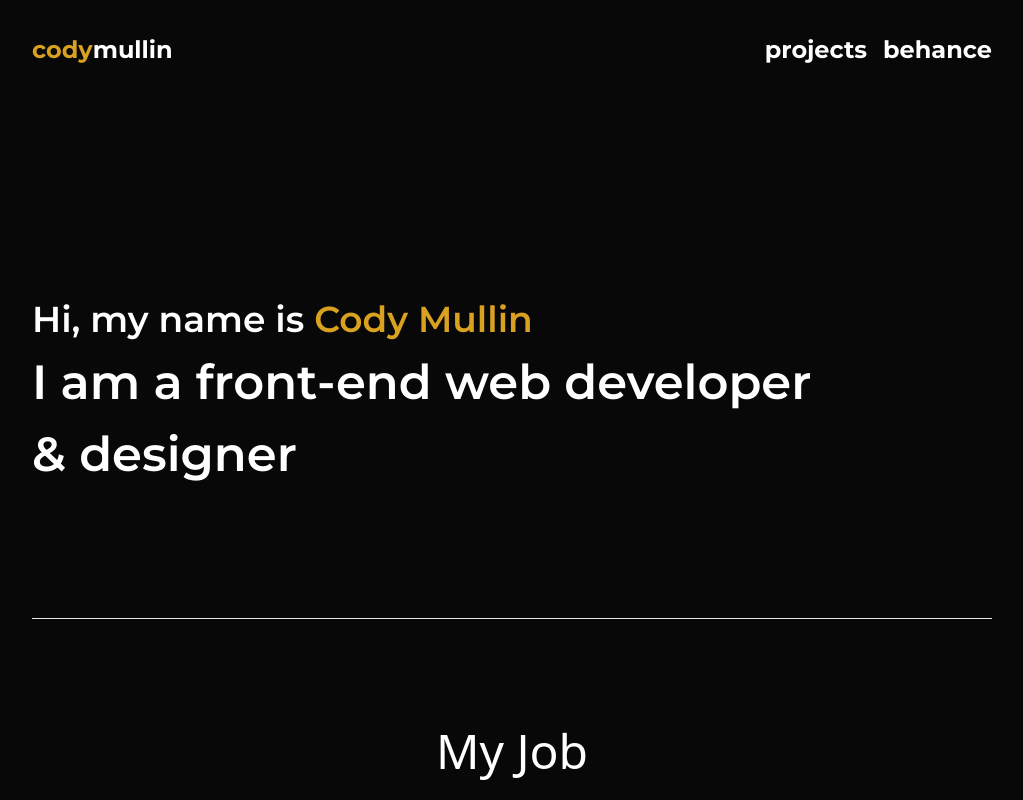
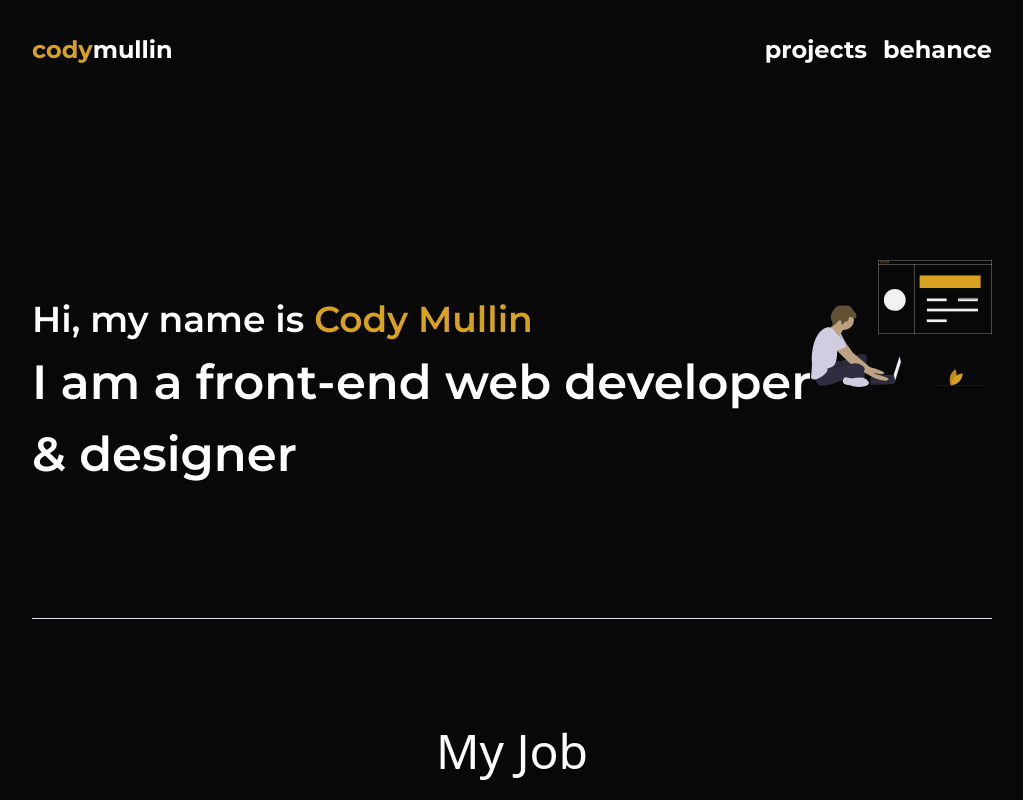
Before and after one commit to cmullin21/PersonalPortfolio, a Nuxt app: page / in a window 1280 px wide. Shown: the top 800 px of the page, without its empty margins (128-1151 px from the left). Built offline with nearby package versions, Linux system fonts and the light colour scheme.

Commit message:
Updated illustration

```diff
--- a/pages/index.vue
+++ b/pages/index.vue
@@ -9,7 +9,7 @@
             <p class="introName text-4xl lg:text-4xl text-center lg:text-left">Hi, my name is <span class="firstName">Cody Mullin</span></p>
             <p class="introJob text-2xl lg:text-5xl text-center lg:text-left">I am a front-end web developer <br />& designer</p>
           </div>
-          <div class="mt-16 md:mt-8 ml-auto mr-auto h-64 w-64 lg:ml-64 lg:h-full lg:w-full">
+          <div class="mt-16 md:mt-8 ml-auto mr-auto h-64 w-64 lg:h-full lg:w-full">
             <img src="../assets/developer.svg" class="float-right p-0 box-sizing:0">
           </div>
         </div>
```
